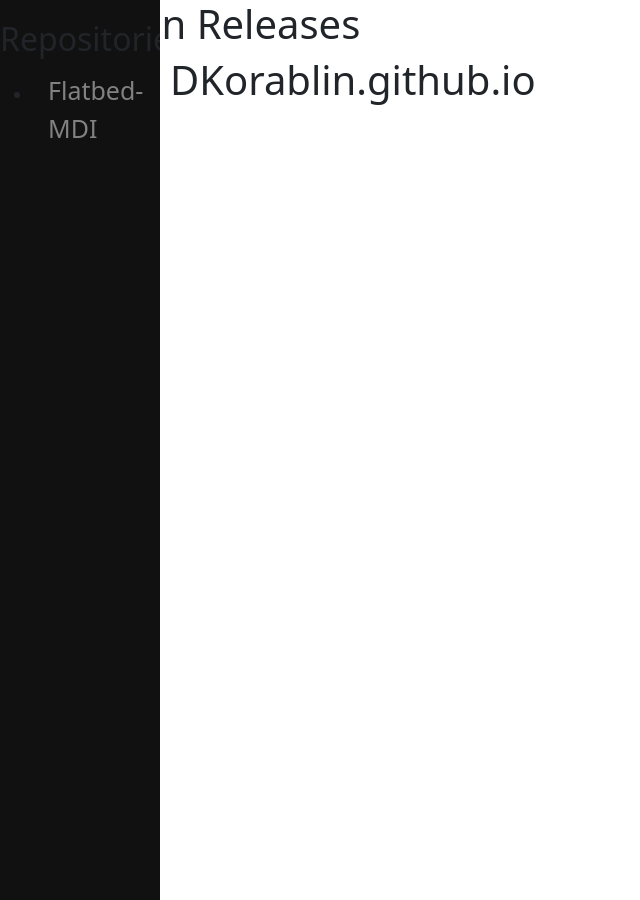
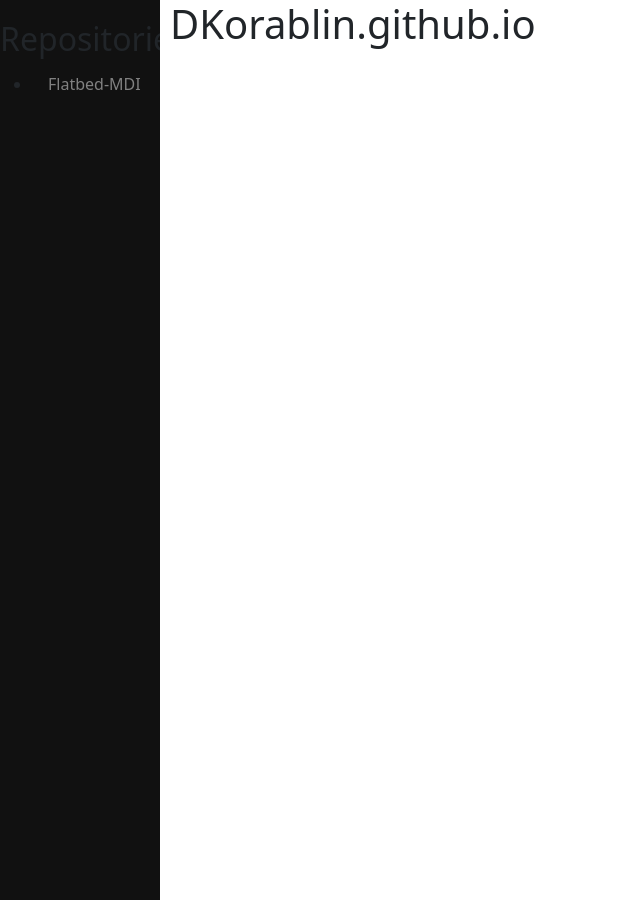
Before and after one commit to DKorablin/DKorablin.github.io, a Jekyll site: the page built from README.md, in a window 1280 px wide. Shown: the whole page, without its empty margins (0-640 px from the left). Built offline with Jekyll 4.4.1, drawn with Linux system fonts in a browser that asks for light colours; our own code applies the rules of GitHub Pages for plain Markdown files.

Commit message:
Fixed font size

```diff
--- a/_layouts/default.html
+++ b/_layouts/default.html
@@ -13,10 +13,6 @@
 		<title>{{ page.title }}</title>
 	</head>
 	<body>
-		<header>
-			<h1>DKorablin Releases</h1>
-		</header>
-
 		<aside>
 			{% include toc.html %}
 		</aside>
--- a/css/a.css
+++ b/css/a.css
@@ -13,7 +13,6 @@
 aside a {
   padding: 6px 8px 6px 16px;
   text-decoration: none;
-  font-size: 25px;
   color: #818181;
   display: block;
 }
@@ -23,8 +22,7 @@
 }
 
 main {
-  margin-left: 160px; /* Same as the width of the sidenav */
-  font-size: 28px; /* Increased text to enable scrolling */
+  margin-left: 160px; /* Same as the width of the aside */
   padding: 0px 10px;
 }
 
```
